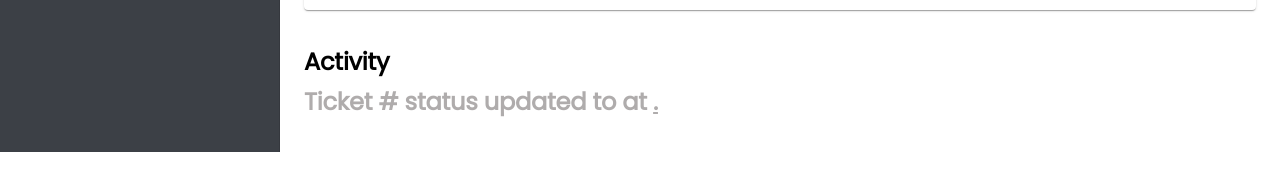
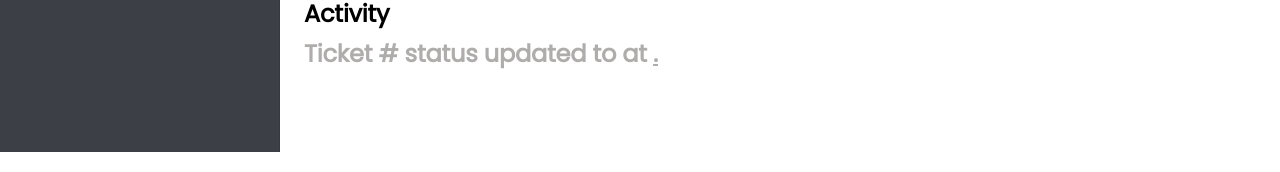
Before and after one commit to nishant537/dsal_camview, a React (Create React App) app in the folder reactapp/: page /ticket in a window 1280 px wide. Shown: the part 648-820 px from the top of the page. Built offline with nearby package versions, Linux system fonts and the light colour scheme; no server answers.

Commit message:
dev update

```diff
--- a/reactapp/src/main/AuditLogs.js
+++ b/reactapp/src/main/AuditLogs.js
@@ -454,7 +454,6 @@
                     <div style={{display:"flex",flexDirection:"column",gap:"10px"}}>
                         <ToggleButtonGroup color="secondary" value={alignment2} fullWidth exclusive onClick={(e,newAlignment)=>setAlignment2(newAlignment)} aria-label="Platform" style={{width:"100%"}}>
                             <ToggleButton value="image" id="alert_image">Image</ToggleButton>
-                            <ToggleButton value="video" id="alert_video">Video</ToggleButton>
                         </ToggleButtonGroup>
                         <div style={{height:'200px',position:"relative",alignContent:"center",textAlign:"center"}}>
                             <img src={imgData['image_path']==="" ? "noimage.jpeg" : imgData['image_path']} alt="Alert for Zone Intrusion" onClick={()=>{setImageModal(true)}} style={{maxWidth:"100%",maxHeight:"100%",height:"auto",width:"auto"}} />
@@ -567,7 +566,6 @@
                     <div style={{width:'40%',display:"flex",flexDirection:"column",gap:"10px"}}>
                         <ToggleButtonGroup color="secondary" value={alignment2} fullWidth exclusive onChange={handleToggleChange2} aria-label="Platform" style={{width:"100%"}}>
                             <ToggleButton value="image" id="alert_image">Image</ToggleButton>
-                            <ToggleButton value="video" id="alert_video">Video</ToggleButton>
                         </ToggleButtonGroup>
                         <div style={{height:'300px',position:"relative",alignContent:"center",textAlign:"center"}}>
                             <img src={imgData['image_path']==="" ? "noimage.jpeg" : imgData['image_path']} alt="Alert for Zone Intrusion" onClick={()=>{setImageModal(true)}} style={{maxWidth:"100%",maxHeight:"100%",height:"auto",width:"auto"}} />
--- a/reactapp/src/main/Ticket.js
+++ b/reactapp/src/main/Ticket.js
@@ -150,7 +150,7 @@
                 </Box>
 
                 <Typography variant="h2">Activity</Typography>
-                <div style={{overflowY:"scroll"}}>
+                <div style={{overflowY:"scroll",minHeight:"200px"}}>
                     {ticketDetails['activity'].map((key,value)=>
                         <Typography variant="h2" color={theme.palette.text.disabled}>Ticket #{key['id']} status updated to <u>{key['status']}</u> at <u>{key['last_updated'] ? (dateFormat(new Date(key['last_updated']), "hh:mm:ss TT yyyy-mm-dd")).toString() : ""}.</u></Typography>
                     )}
--- a/reactapp/src/main/TicketDashboard.js
+++ b/reactapp/src/main/TicketDashboard.js
@@ -66,7 +66,7 @@
                 const temp = {"total":0,"new":0,"open":0,"resolved":0}
                 value.map((row,index)=>{
                     temp['total']+=1
-                    temp[value['status']]+=1
+                    temp[row['status']]+=1
                 })
                 setMetaData(temp)
                 setRows(value)
```
